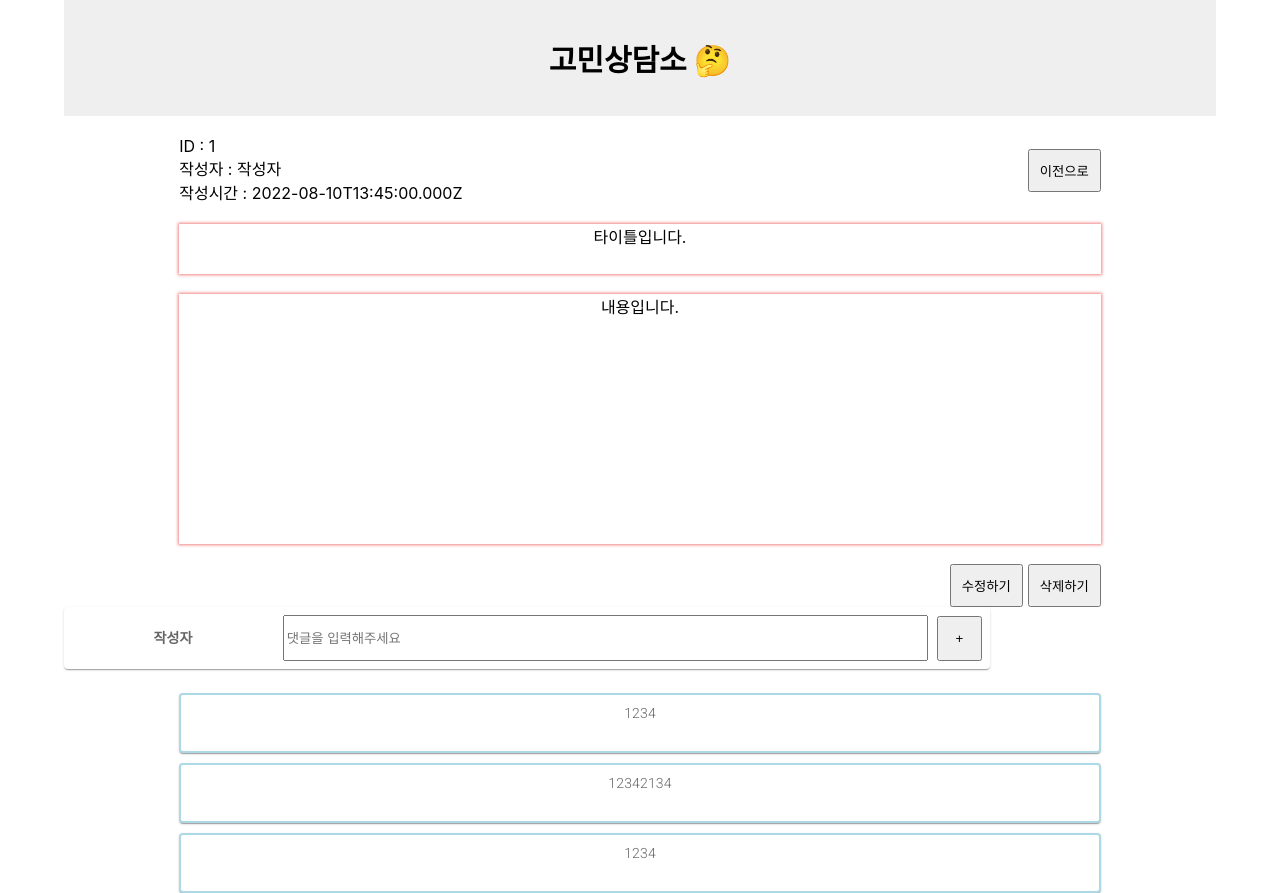
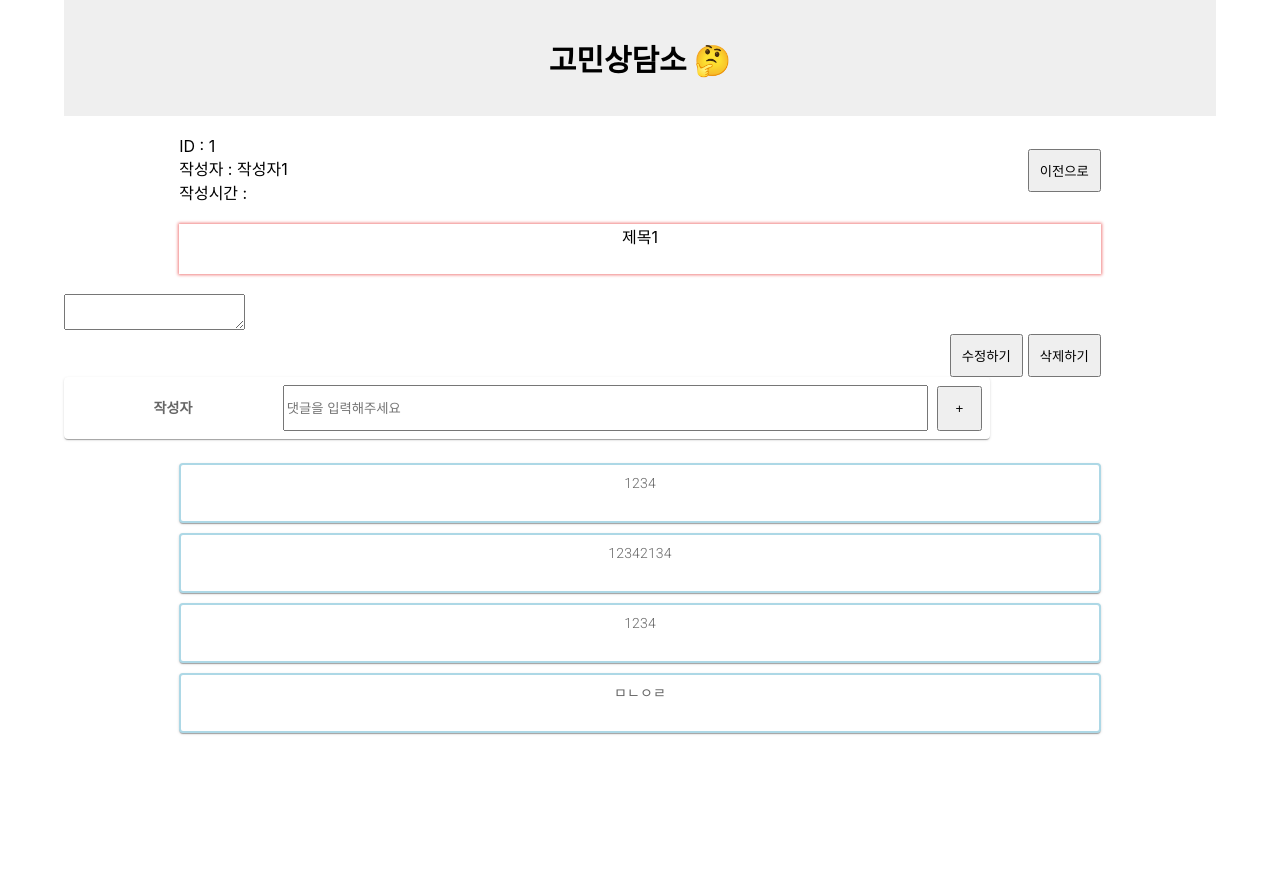
Before and after one commit to soyeon102/worry-share-project, a React (Create React App) app: page /detail/1 in a window 1280 px wide. Both pictures are taken after a click on the button "수정하기". After the commit the page ends 800 px from the top, so only its background shows below. Built offline with nearby package versions, Linux system fonts and the light colour scheme; no server answers; data requests are answered from the project's data file.

Commit message:
댓글 기능 구현 및 본문 수정기능 진행중

```diff
--- a/db.json
+++ b/db.json
@@ -1,11 +1,10 @@
 {
   "worries": [
     {
+      "user": "작성자1",
+      "title": "제목1",
+      "content": "내용1",
       "id": 1,
-      "title": "타이틀입니다.",
-      "content": "내용입니다.",
-      "user": "작성자",
-      "date": "2022-08-10T13:45:00.000Z",
       "isDone": false
     },
     {
@@ -87,6 +86,14 @@
       "commentDate": "",
       "editCheck": false,
       "postId": "3"
+    },
+    {
+      "id": 9,
+      "commentUser": "",
+      "comment": "ㅁㄴㅇㄹ",
+      "commentDate": "",
+      "editCheck": false,
+      "postId": "1"
     }
   ]
 }
--- a/src/components/WorryDetail.jsx
+++ b/src/components/WorryDetail.jsx
@@ -1,7 +1,7 @@
 import * as React from "react";
 import { useState, useEffect } from "react";
 import { useParams, useNavigate } from "react-router-dom";
-import { __getWorries, __updateWorries } from "../redux/modules/worrySlice";
+import { updateWorry, __getWorries } from "../redux/modules/worrySlice";
 import { useDispatch, useSelector } from "react-redux";
 import axios from "axios";
 import styled from "styled-components";
@@ -14,9 +14,8 @@ const WorryDetail = () => {
   const navigate = useNavigate();
   const { isLoading, error, worries } = useSelector((state) => state.worries);
   const [targetId, setTargetId] = useState(null);
-  const [editWorry, setEditWorry] = useState({
-    title: "",
-  });
+  const [editWorry, setEditWorry] = useState(false);
+  const worry = worries.filter((worry) => worry.id == +id);
 
   useEffect(() => {
     dispatch(__getWorries());
@@ -41,9 +40,14 @@ const WorryDetail = () => {
   const onClickDeleteButtonHandler = (WorryId) => {
     axios.delete(`http://localhost:3001/worries/${WorryId}`);
   };
-  const onClickEditButtonHandler = (id) => {
-    console.log(id);
-    dispatch(__updateWorries(id));
+
+  const onClickEditButtonHandler = () => {
+    setEditWorry(!editWorry);
+    // dispatch(updateWorry(id));
+  };
+
+  const editHandler = (e) => {
+    console.log(e.target.value);
   };
   return (
     <>
@@ -68,18 +72,22 @@ const WorryDetail = () => {
       </StId>
 
       <div>
-        {worries.map((worry) => {
+        {worries?.map((worry) => {
           if (worry.isDone === false && worry.id == id) {
             return (
               <div key={worry.id}>
                 {" "}
                 <StTitle>{worry.title}</StTitle>
-                <StContent>{worry.content}</StContent>
+                {editWorry ? (
+                  <textarea onChange={editHandler} />
+                ) : (
+                  <StContent>{worry.content}</StContent>
+                )}
                 <StButtonDiv>
                   <StButton
                     id={worry.id}
                     onClick={() => {
-                      onClickEditButtonHandler(worry.id);
+                      onClickEditButtonHandler();
                     }}
                   >
                     수정하기
@@ -125,8 +133,9 @@ const WorryDetail = () => {
                 <StButtonDiv>
                   <StButton
                     id={id}
-                    onClick={(id) => {
-                      onClickEditButtonHandler(id);
+                    onClick={() => {
+                      setEditWorry({ ...worry, isDone: false });
+                      onClickEditButtonHandler(editWorry);
                     }}
                   >
                     수정완료
--- a/src/redux/config/configStore.js
+++ b/src/redux/config/configStore.js
@@ -1,12 +1,11 @@
 import { configureStore } from "@reduxjs/toolkit";
 
+import worrySlice from "../modules/worrySlice";
 import commentsSlice from "../modules/commentsSlice";
-import worrySlice from "../modules/worrySlice";
 
 export const store = configureStore({
   reducer: {
     worries: worrySlice,
-
     comments: commentsSlice,
   },
 });
--- a/src/redux/modules/worrySlice.js
+++ b/src/redux/modules/worrySlice.js
@@ -1,32 +1,11 @@
 import { createSlice, createAsyncThunk } from "@reduxjs/toolkit";
 import axios from "axios";
-
-const initialState = {
-  worries: [],
-  isLoading: false,
-  error: null,
-  comments: [],
-};
 
 export const __getWorries = createAsyncThunk(
   "worries/getWorries",
   async (payload, thunkAPI) => {
     try {
       const data = await axios.get("http://localhost:3001/worries");
-      return thunkAPI.fulfillWithValue(data.data);
-    } catch (error) {
-      return thunkAPI.rejectWithValue(error);
-    }
-  }
-);
-
-export const __updateWorries = createAsyncThunk(
-  "worries/updateWorries",
-  async (payload, thunkAPI) => {
-    try {
-      const data = await axios.patch(
-        `http://localhost:3001/worries/${payload}`
-      );
       return thunkAPI.fulfillWithValue(data.data);
     } catch (error) {
       return thunkAPI.rejectWithValue(error);
@@ -45,15 +24,27 @@ export const __deleteWorries = createAsyncThunk(
   }
 );
 
+const initialState = {
+  worries: [{ id: 1 }],
+  isLoading: false,
+  error: null,
+  comments: [],
+};
+
 export const worrySlice = createSlice({
   name: "worry",
   initialState,
   reducers: {
     addWorry: (state, action) => {
+      console.log("addWorries", state.worries);
       return [...state, action.worry];
     },
     deleteWorry: (state, action) => {
+      console.log("deleteWorries", state.worries);
       state.worrys = state.filter((worry) => worry.id !== action.id);
+    }, // ??
+    updateWorry: (state, action) => {
+      console.log("state", state.worries, "action", action);
     },
   },
   extraReducers: {
@@ -68,12 +59,8 @@ export const worrySlice = createSlice({
       state.isLoading = false;
       state.error = action.payload;
     },
-    [__updateWorries.fulfilled]: (state, action) => {
-      state.isLoading = false;
-      state.worries = action.payload;
-    },
   },
 });
 
-export const { addWorry, deleteWorry } = worrySlice.actions;
+export const { addWorry, deleteWorry, updateWorry } = worrySlice.actions;
 export default worrySlice.reducer;
```
